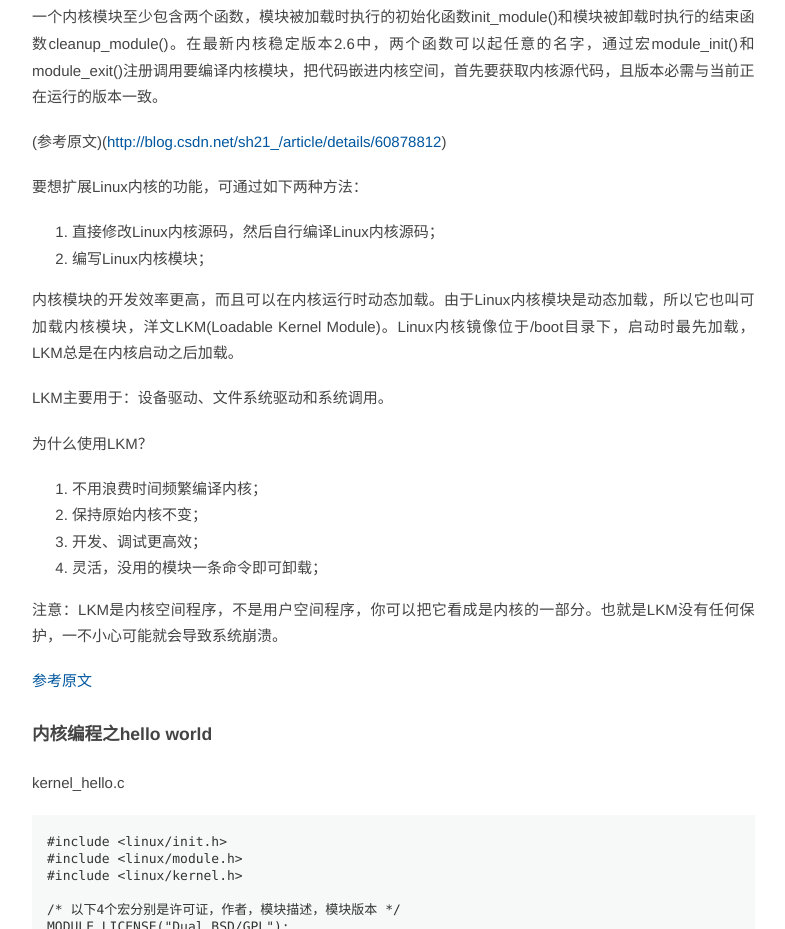
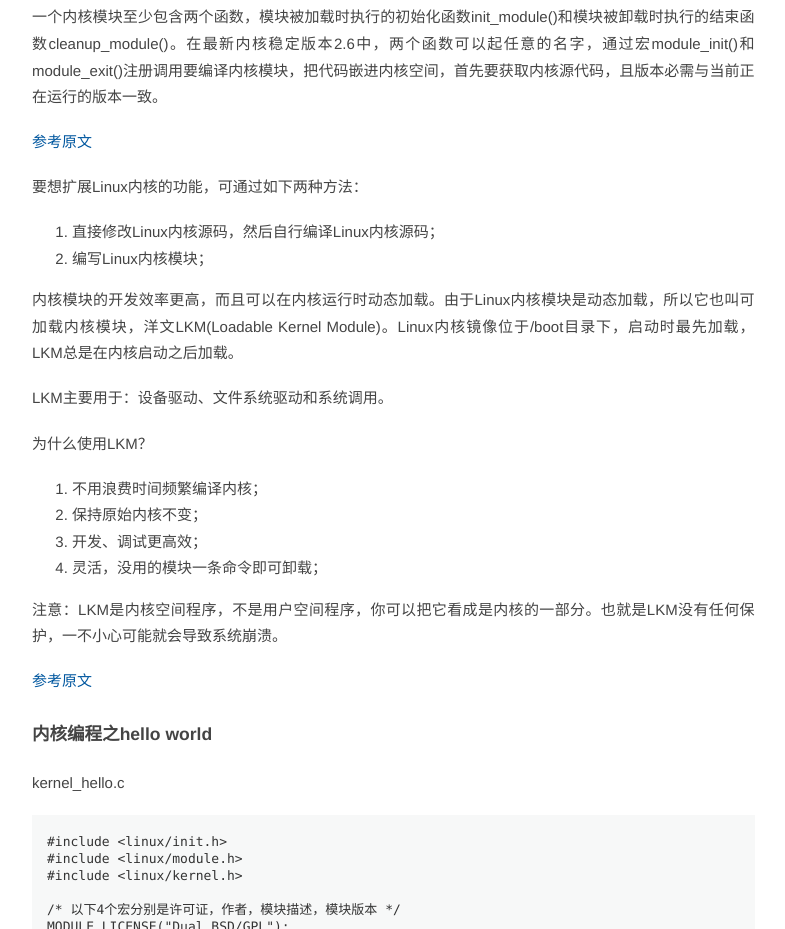
Before and after one commit to joycgj/github.io, a plain HTML site: page 2017/06/30/kernel_helloworld/index.html in a window 1280 px wide. Shown: the part 2160-3089 px from the top of the page, without its empty margins (93-878 px from the left). Drawn offline with nearby package versions, Linux system fonts and the light colour scheme; some packages are replaced by stand-ins of ours; a script that the page names is missing.

Commit message:
Site updated: 2017-07-03 10:39:02

```diff
--- a/2017/06/30/kernel_helloworld/index.html
+++ b/2017/06/30/kernel_helloworld/index.html
@@ -26,7 +26,7 @@
 <p>(5) 模块导出符号(可选): 内核模块可以导出符号(symbol,对应于函数或变量)，这样其他模块可以使用本模块中的变量或函数。 </p>
 <p>(6) 模块作者等信息声明(可选)。</p>
 <p>一个内核模块至少包含两个函数，模块被加载时执行的初始化函数init_module()和模块被卸载时执行的结束函数cleanup_module()。在最新内核稳定版本2.6中，两个函数可以起任意的名字，通过宏module_init()和module_exit()注册调用要编译内核模块，把代码嵌进内核空间，首先要获取内核源代码，且版本必需与当前正在运行的版本一致。</p>
-<p>(参考原文)(<a href="http://blog.csdn.net/sh21_/article/details/60878812" target="_blank" rel="external">http://blog.csdn.net/sh21_/article/details/60878812</a>)</p>
+<p><a href="http://blog.csdn.net/sh21_/article/details/60878812" target="_blank" rel="external">参考原文</a></p>
 <p>要想扩展Linux内核的功能，可通过如下两种方法：</p>
 <ol>
 <li>直接修改Linux内核源码，然后自行编译Linux内核源码；</li>
```
